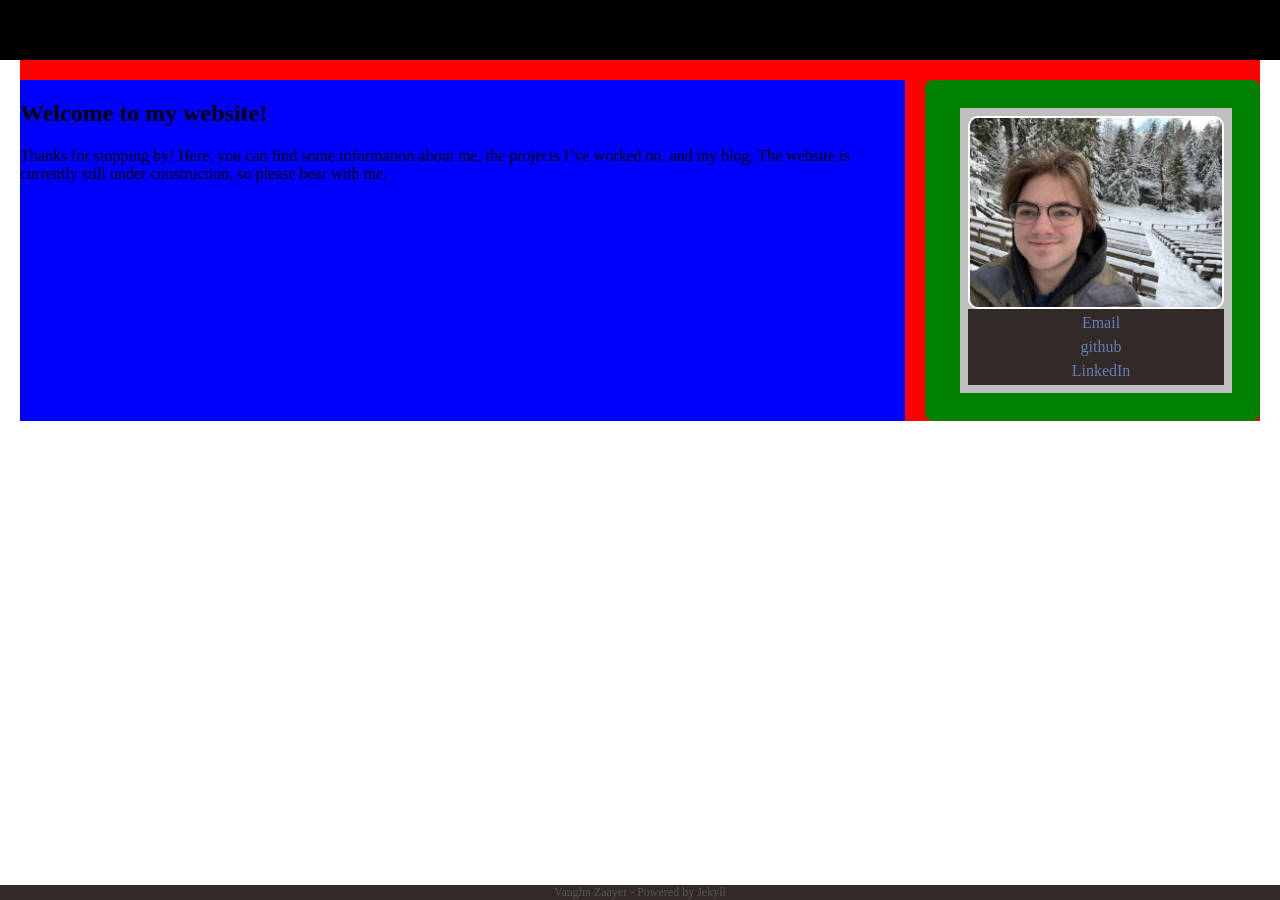
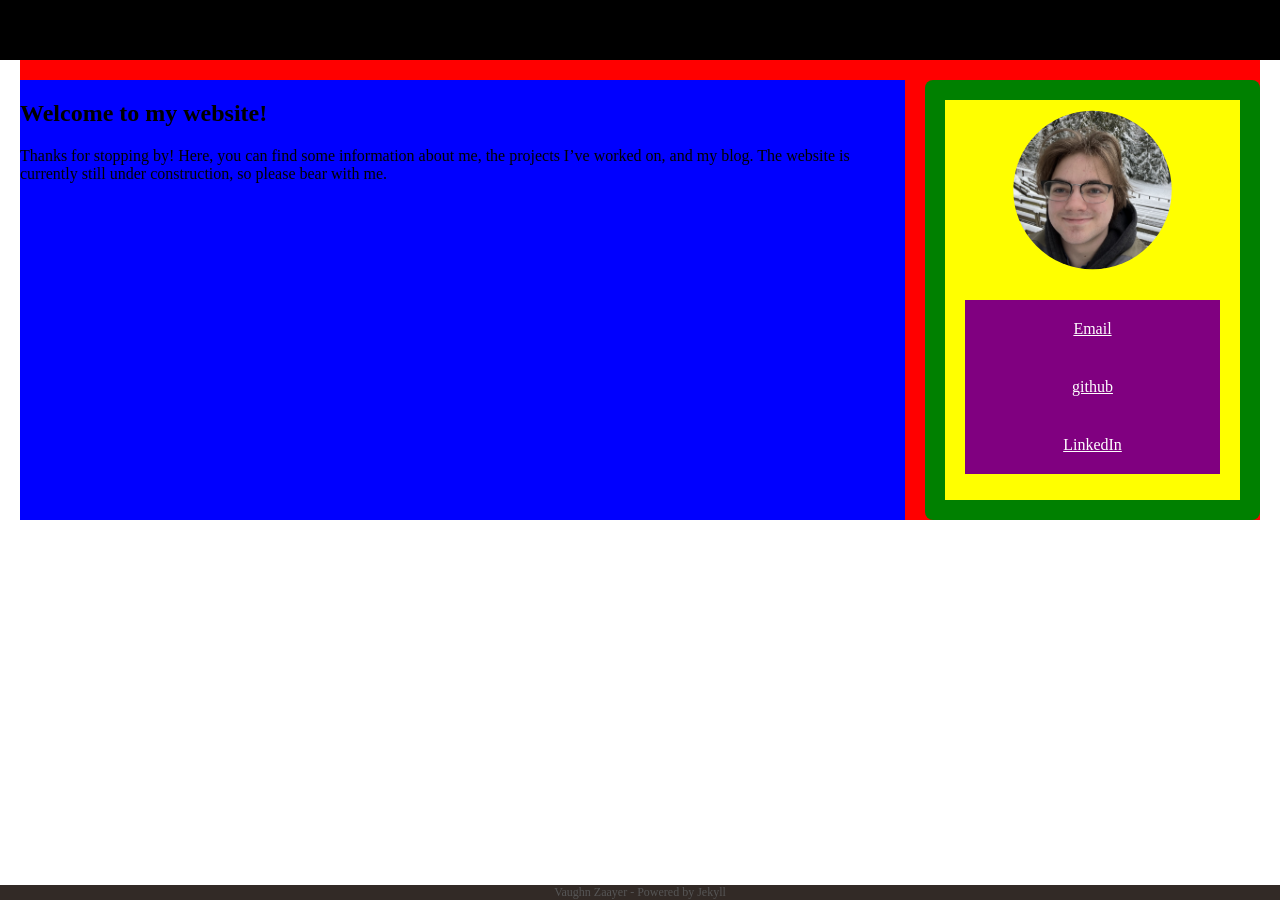
Before and after one commit to vaughnzaayer/vaughnzaayer.github.io, a Jekyll site: the page built from index.html, in a window 1280 px wide. Built offline with Jekyll 4.4.1, drawn with Linux system fonts in a browser that asks for light colours.

Commit message:
Reworked Contact Card

```diff
--- a/_includes/contact_card.html
+++ b/_includes/contact_card.html
@@ -1,8 +1,8 @@
 <div class="contact_card">
-	<img src= "assets/images/profile_pic.jpeg" alt="A picture of me in the snow." id="profile_pic">
-		<li>
+	<img src= "assets/images/profile_pic_cropped.jpeg" alt="A picture of me in the snow." id="profile_pic">
+		<li class="contact_link_box">
 		{% for item in site.data.contact_links %}
-		<a href="{{ item.link  }}" target="_blank">
+		<a href="{{ item.link  }}" target="_blank" class="contact_link">
 			<!-- <img src="{{ item.icon }}" class="icon"> -->
 		{{ item.name }}
 		</a>
--- a/_sass/main.scss
+++ b/_sass/main.scss
@@ -65,61 +65,37 @@ body {
   color: #FDFFFF;
 }
 
+/*
+
+*/
 .contact_card {
+  background-color: yellow;
+  height: 400px;
+
+}
+
+.contact_link_box {
+  background-color: purple;
   display: flex;
   flex-direction: column;
-  position: relative;
-  float: right;
-  right: 0;
-  list-style-type: none;
-  width: 256px;
-  height: auto;
-  padding: 8px;
-  margin: 8px;
-  background-color: #bfbfbf;
+  margin: 20px;
+}
+
+.contact_link {
+  color: white;
+  margin: 20px;
+  text-align: center;
 }
 
 #profile_pic {
-  border-radius: 10px;
+  display: flex;
+  text-align: center;
+  margin: auto;
+  height: 180px;
   width: auto;
-  height: inherit;
-  float: none;
-  border-style: solid;
-  border-width: 2px;
-  border-color: white;
-  padding: 0px;
-  margin: 0;
+  clip-path: circle(45%);
 }
 
-.contact_card li {
-  width: 100%;
-  height: auto;
-  position: relative;
-  background-color: #322A26;
-}
-
-.contact_card li a {
-  padding: 1px;
-  text-align: center;
-  display: block;
-  text-decoration: none;
-  color: #677DB7;
-  width: 100%;
-  margin: 4px;
-}
-
-.contact_card li a:hover {
-  background-color: #DFDFDF;
-}
-
-.icon {
-  border-style: none;
-  border-width: 0;
-  width: auto;
-  max-height: 20px;
-  float: left;
-  background-color: yellow;
-}
 
 #footer {
   position: fixed;
```
Also changed, not shown: assets/images/profile_pic_cropped.jpeg (added).
